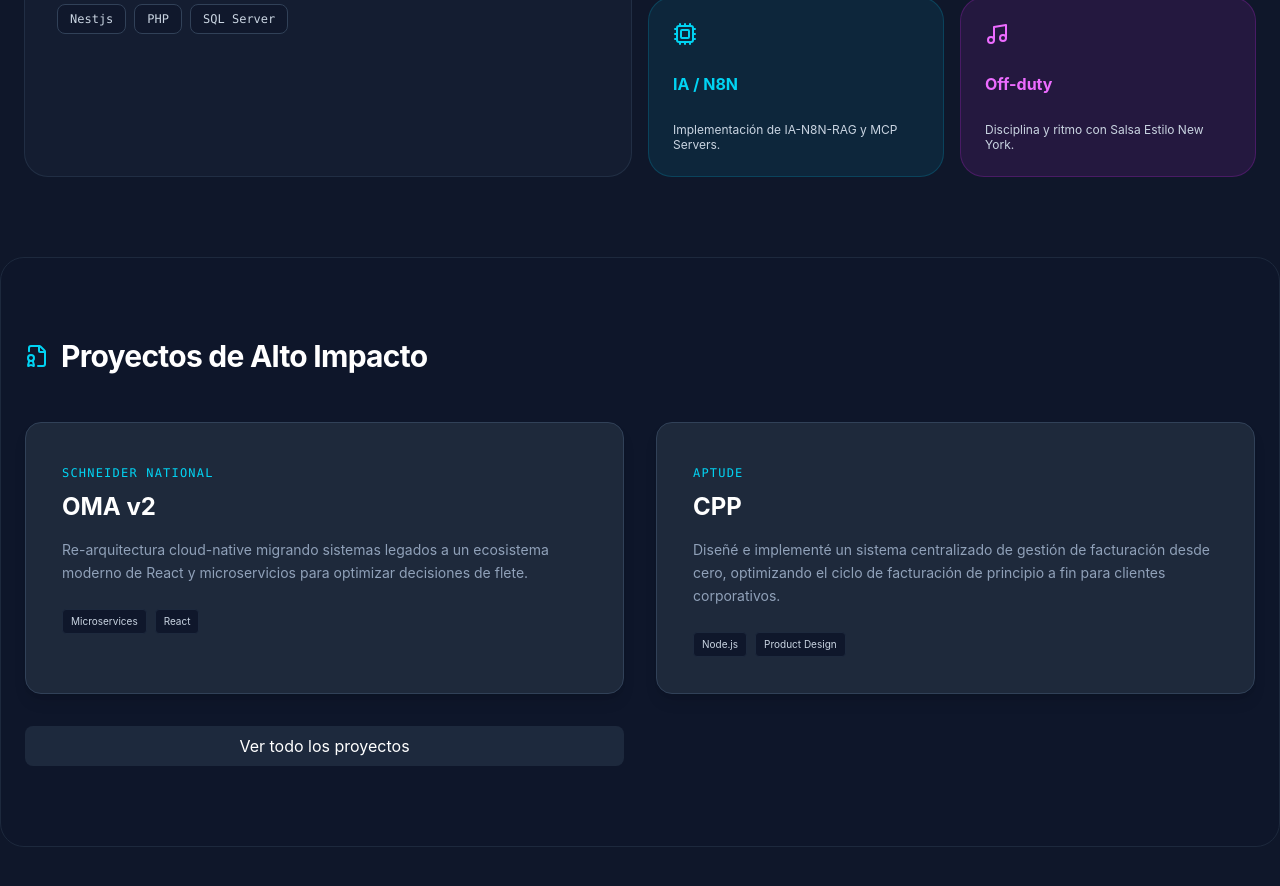
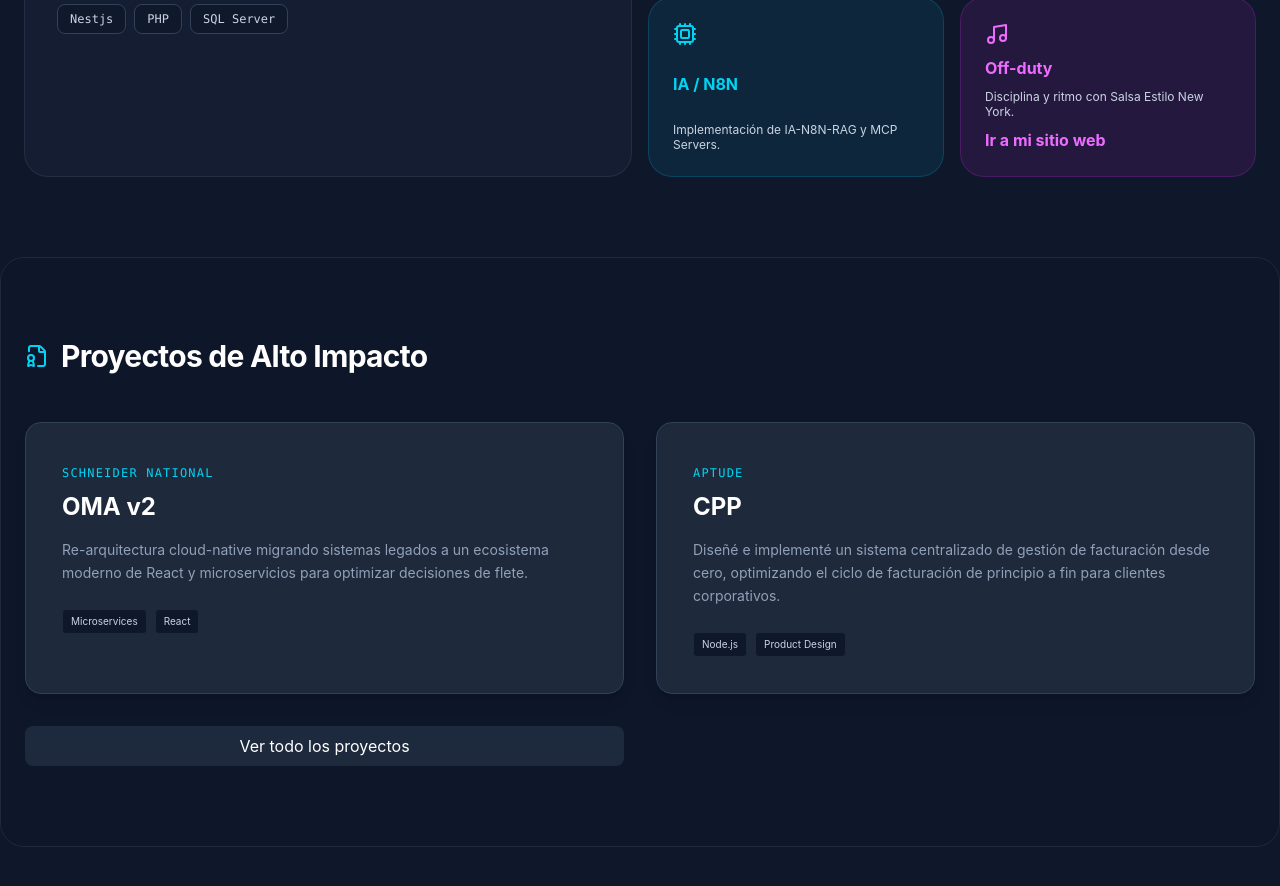
Before and after one commit to luisiy01/mi_landing_page, a React (Vite) app: page / in a window 1280 px wide. Shown: the part 1080-1966 px from the top of the page. Built offline with nearby package versions, Linux system fonts and the light colour scheme.

Commit message:
agregar sitio web mambo

```diff
--- a/src/App.tsx
+++ b/src/App.tsx
@@ -179,6 +179,8 @@ function App() {
           </motion.div>
 
           {/* 4. Personality / Hobby */}
+
+
           <motion.div
             variants={itemVariants}
             whileHover={{ scale: 1.05, rotate: 1 }}
@@ -187,6 +189,13 @@ function App() {
             <Music className="text-fuchsia-400" />
             <h3 className="font-bold text-fuchsia-400">Off-duty</h3>
             <p className="text-xs text-slate-300 leading-tight">{t.DisciplinaYRitmoConSalsaEstiloNewYork}</p>
+            <a
+              href="https://mambo-landing-page.vercel.app/"
+              target="_blank"
+              rel="noopener noreferrer"
+              className="font-bold text-fuchsia-400"
+              style={{ cursor: 'pointer' }}
+            >Ir a mi sitio web</a>
           </motion.div>
 
         </div>
```
